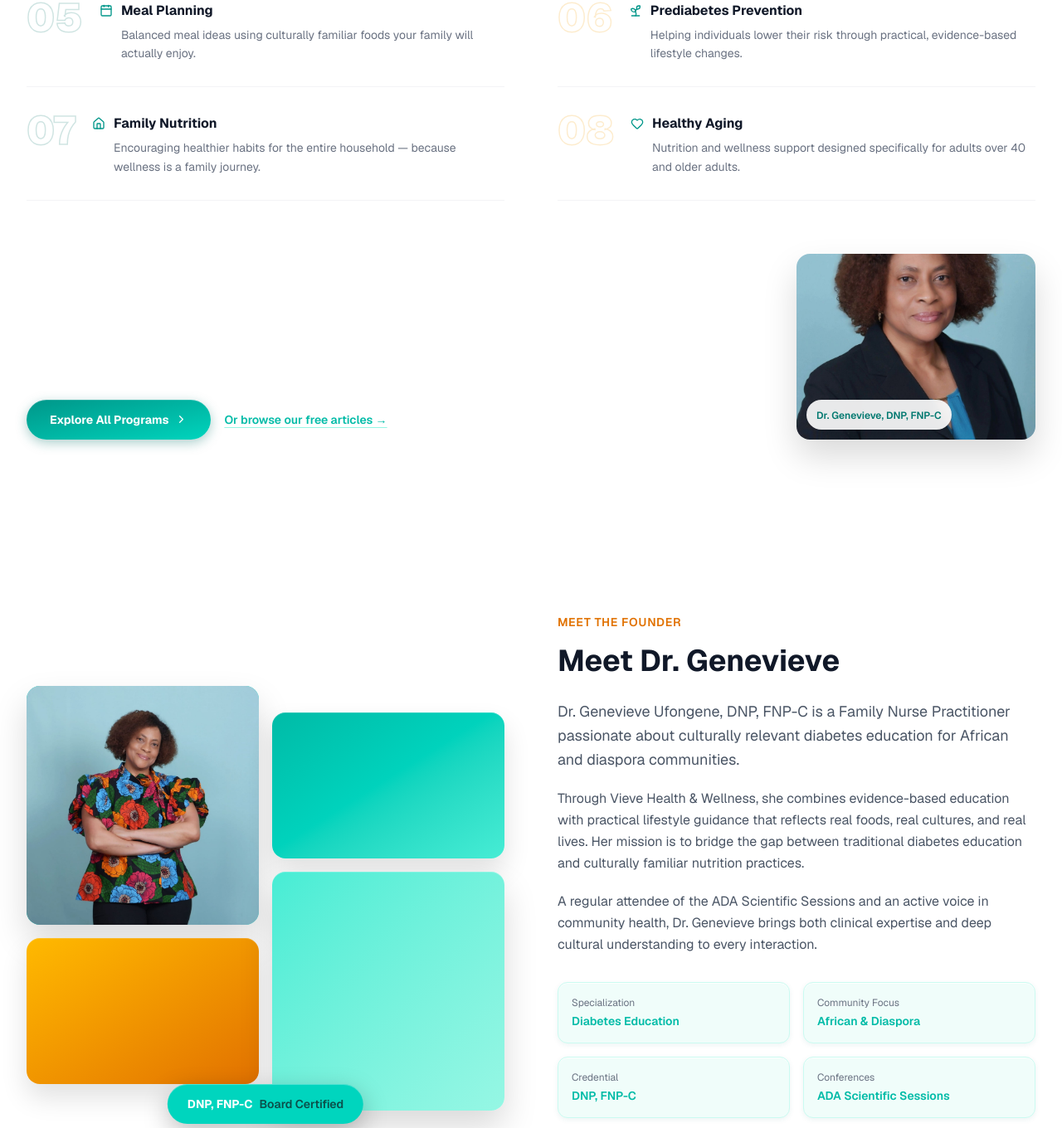
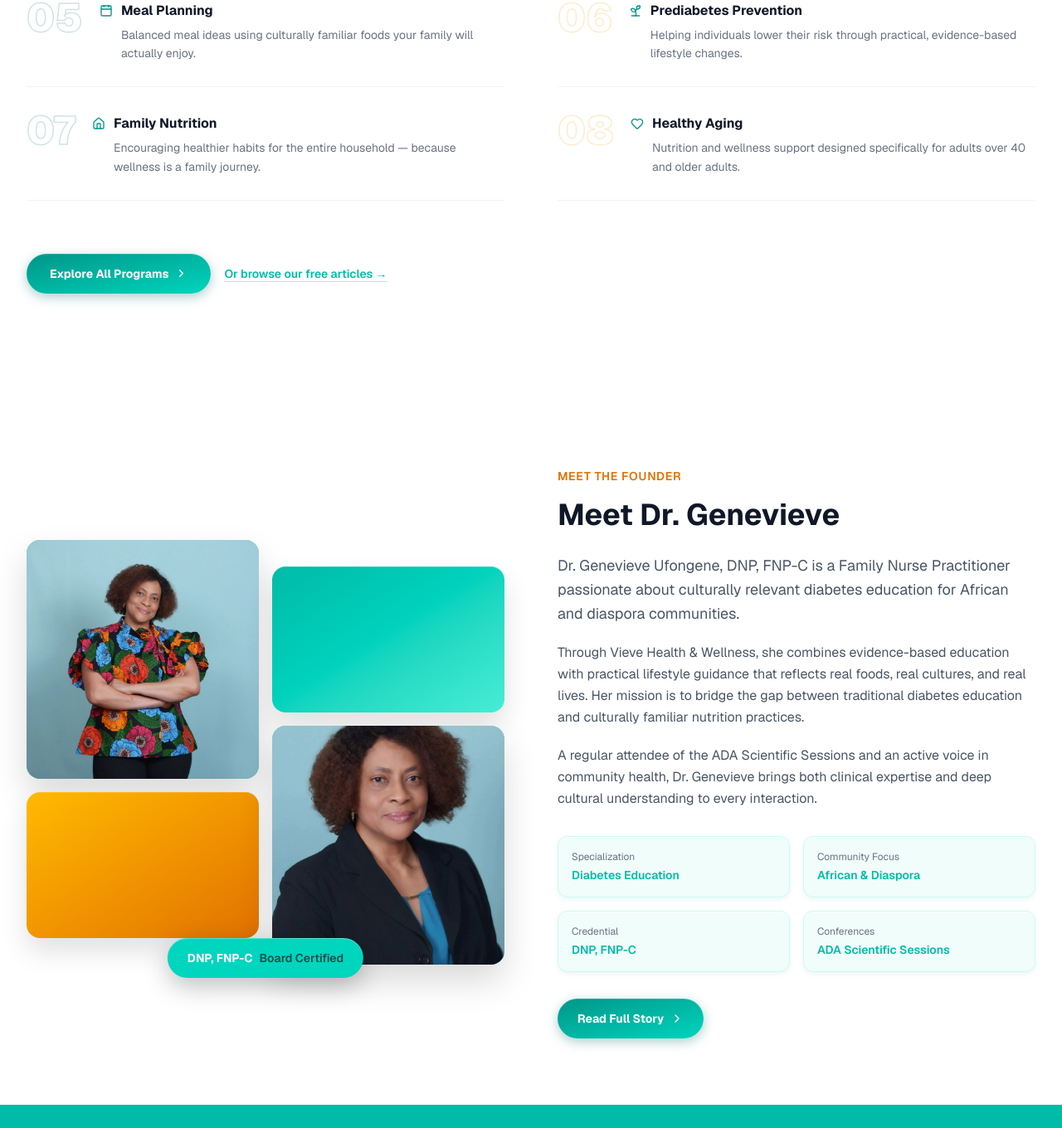
Before and after one commit to nefnakhe/vieve-health-wellness, a Next.js app: page / in a window 1280 px wide. Shown: the part 2408-3768 px from the top of the page at 83% size. Built offline with nearby package versions, Linux system fonts and the light colour scheme.

Commit message:
fix(home): move Dr Genevieve clinical photo to bottom-right frame of Meet Dr Genevieve section

```diff
--- a/src/app/page.tsx
+++ b/src/app/page.tsx
@@ -375,10 +375,8 @@ export default function Home() {
             ))}
           </div>
 
-          {/* CTA + Dr. Genevieve clinical photo */}
-          <div className="flex flex-col lg:flex-row items-start lg:items-end justify-between gap-8 pt-2">
-            {/* Buttons */}
-            <div className="flex flex-col sm:flex-row items-center gap-4">
+          {/* CTA */}
+          <div className="flex flex-col sm:flex-row items-center gap-4 pt-2">
             <Link
               href="/work-with-me"
               className={[
@@ -397,23 +395,6 @@ export default function Home() {
             >
               Or browse our free articles →
             </Link>
-            </div>
-
-            {/* Dr. Genevieve clinical photo — bottom right */}
-            <div className="relative w-64 h-48 lg:w-72 lg:h-56 rounded-2xl overflow-hidden shadow-2xl shrink-0 self-end"
-              style={{ boxShadow: "0 20px 40px rgba(0,0,0,0.15), inset 0 1px 0 rgba(255,255,255,0.2)" }}
-            >
-              <FadeImage
-                src="/images/team/dr-genevieve-clinical.jpg"
-                alt="Dr. Genevieve Ufongene in a clinical setting"
-                fill
-                className="object-cover object-center"
-              />
-              {/* Subtle label badge */}
-              <div className="absolute bottom-3 left-3 bg-white/90 backdrop-blur-sm px-3 py-1.5 rounded-full shadow">
-                <span className="text-teal-700 font-semibold text-xs">Dr. Genevieve, DNP, FNP-C</span>
-              </div>
-            </div>
           </div>
 
         </div>
@@ -455,10 +436,10 @@ export default function Home() {
                   </div>
                   <div className="relative h-72 rounded-2xl overflow-hidden bg-gradient-to-br from-teal-300 to-teal-200 shadow-2xl" style={{ boxShadow: "0 20px 40px rgba(0,0,0,0.15), inset 0 1px 0 rgba(255,255,255,0.2)" }}>
                     <FadeImage
-                      src="/images/team/dr-genevieve-ada-conference.jpg"
-                      alt="Dr. Genevieve at the ADA Scientific Sessions"
+                      src="/images/team/dr-genevieve-clinical.jpg"
+                      alt="Dr. Genevieve Ufongene in a clinical setting"
                       fill
-                      className="object-cover opacity-0 transition-opacity duration-700"
+                      className="object-cover object-center opacity-0 transition-opacity duration-700"
                     />
                   </div>
                 </div>
```
Lines whose indentation alone changed are shown as unchanged.
